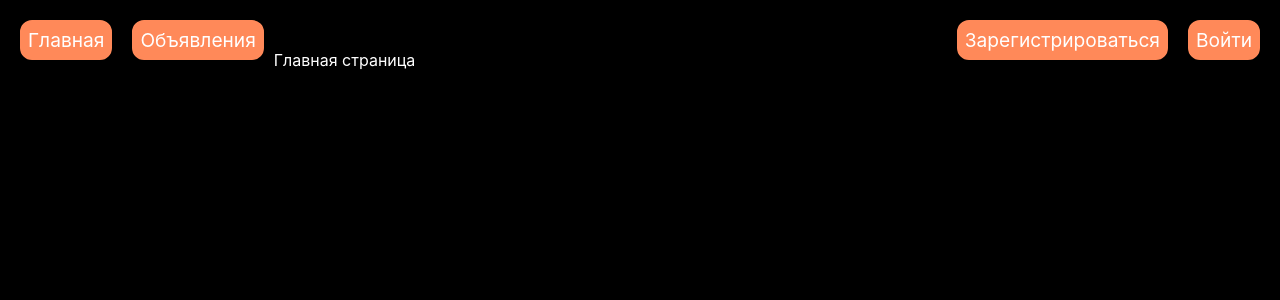
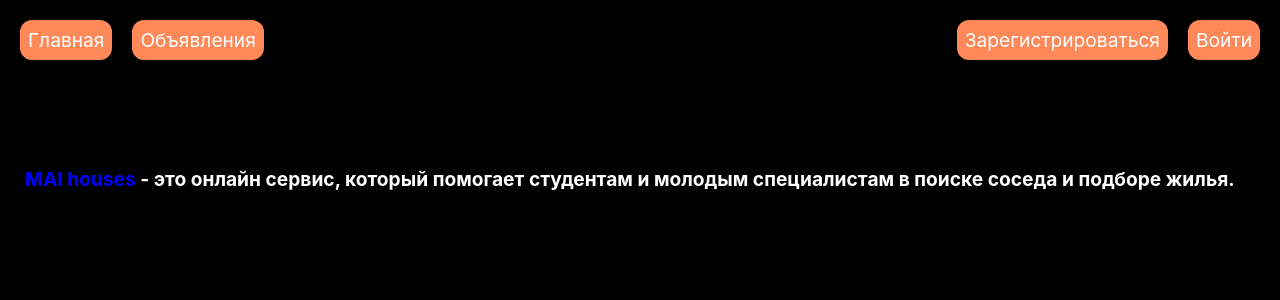
Before and after one commit to Nopennn/mai_houses, a React (Create React App) app: page / in a window 1280 px wide. Shown: the top 300 px of the page. Built offline with nearby package versions, Linux system fonts and the light colour scheme.

Commit message:
Prettify

```diff
--- a/src/App.css
+++ b/src/App.css
@@ -46,6 +46,31 @@ a:hover {
     border-color: blue;
 }
 
+button {
+    padding: 5px;
+    text-decoration: none;
+    color: white;
+    font-size: larger;
+    border: solid;
+    border-radius: 12px;
+    border-color: #FF8959;
+    background-color: #FF8959;
+    transition: all .2s linear;
+}
+button:hover {
+    background-color: blue;
+    border-color: blue;
+}
+p.description {
+    font-weight: bold;
+    font-size: larger;
+    padding: 12px 20px;
+    margin: 5px;
+}
+span.title {
+    color: blue;
+}
+
 div.signup {
     margin-top: 90px;
     font-size: larger;
--- a/src/pages/Ad.js
+++ b/src/pages/Ad.js
@@ -3,6 +3,7 @@ import React from 'react';
 const Ad = () => {
     return (
         <div>
+            <br></br><br></br><br></br><br></br><br></br>
             Страница объявления
         </div>
     );
--- a/src/pages/Main.js
+++ b/src/pages/Main.js
@@ -3,7 +3,8 @@ import React from 'react';
 const Main = () => {
     return (
         <div>
-            Главная страница
+            <br></br><br></br><br></br><br></br><br></br>
+            <p className="description"><span className="title">MAI houses</span> - это онлайн сервис, который помогает студентам и молодым специалистам в поиске соседа и подборе жилья.</p>
 
         </div>
     );
--- a/src/pages/Signin.js
+++ b/src/pages/Signin.js
@@ -30,10 +30,10 @@ const Signin = () => {
     }
     return (
         <div className="signin">
+            <br></br><br></br><br></br><br></br>
             Вход
-            <label htmlFor="login">Логин</label>
+            <br></br>
             <input type="text" value={login} id="login" onChange={event => setLogin(event.target.value)}/>
-            <label htmlFor="password">Пароль</label>
             <input type="password" value={password} id="password"
                    onChange={event => setPassword(event.target.value)}/>
             <button
```
